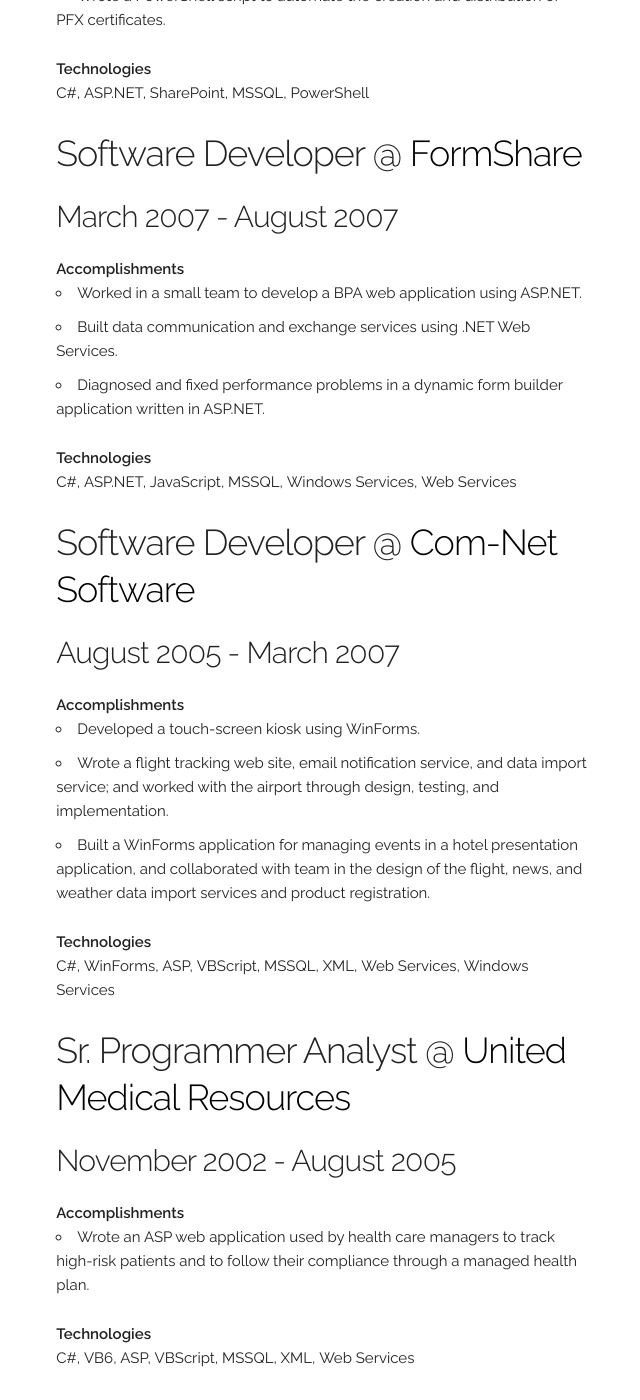
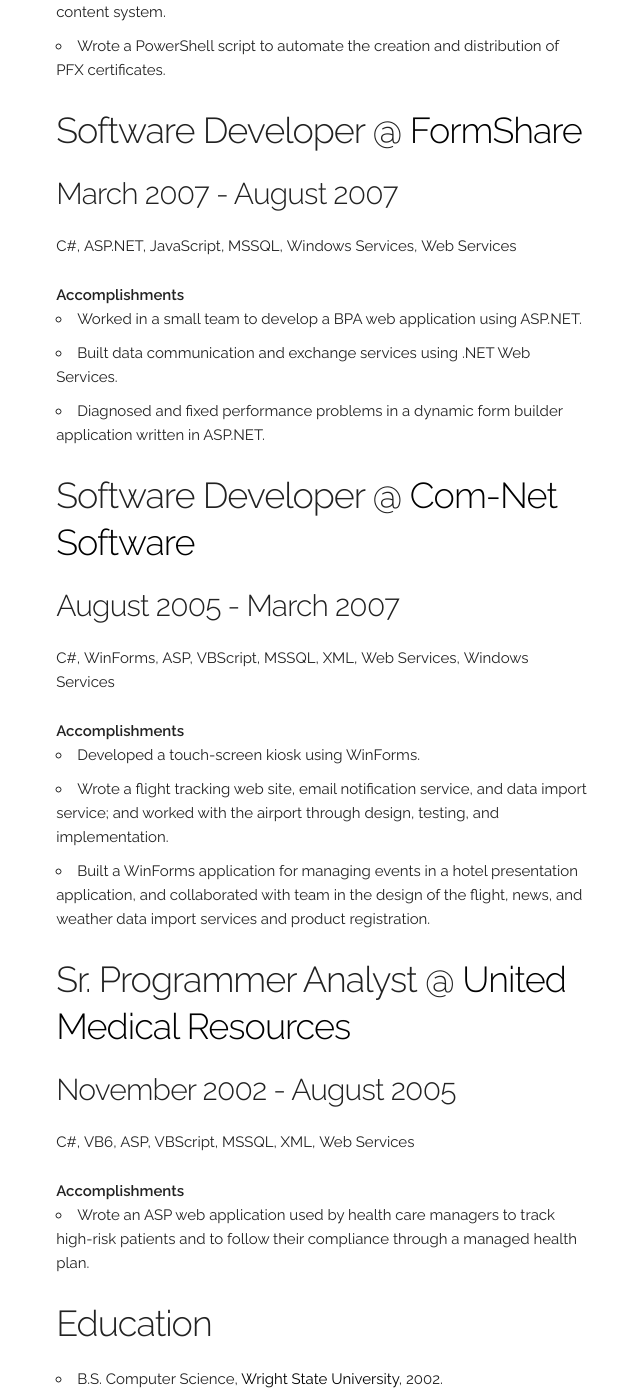
Before and after one commit to johnberberich/johnberberich.github.io, a Jekyll site: the page built from resume.html, in a window 1280 px wide and 1400 px high, scrolled down 1740 px. Shown: the whole window, without its empty margins (411-1051 px from the left). Built offline with Jekyll 4.4.1, drawn with Linux system fonts in a browser that asks for light colours; nearby versions of some CDN libraries; Markdown is read by kramdown in place of the engine named in the settings; some of the changed text lies outside the part shown.

Commit message:
update resume summary

```diff
--- a/_layouts/default.html
+++ b/_layouts/default.html
@@ -34,7 +34,7 @@
       Powered by <a href="http://jekyllrb.com/">Jekyll</a> and <a href="http://getskeleton.com/">Skeleton</a>.
       Hosted on <a href="https://github.com/johnberberich/johnberberich.github.io">GitHub</a>.
     </p>
-    <p>&copy; 2014 John Berberich</p>
+    <p>&copy; 2015 John Berberich</p>
   </footer>
 
   {% include google_analytics.html %}
--- a/resume.html
+++ b/resume.html
@@ -43,22 +43,21 @@ title:  Resume
             {{ job.position }} @ <a href="{{ job.website }}">{{ job.company }}</a>
           </h3>
           <h4 class="job-duration">
-            {{ job.started_on | date: '%B %Y' }} - {{ job.ended_on | default: "Present" | date: '%B %Y' }}
+            {{ job.started_on | date: "%B %Y" }} - {{ job.ended_on | date: "%B %Y" }}
           </h4>
         </header>
-        <div class="accopmlishments">
+        <div>
+          <ul class="skill-list">
+          {% for tech in job.technologies %}
+            <li>{{ tech }}</li>
+          {% endfor %}
+          </ul>
+        </div>
+        <div class="accomplishments">
           <strong>Accomplishments</strong>
           <ul>
           {% for accomplishment in job.accomplishments %}
             <li>{{ accomplishment }}</li>
-          {% endfor %}
-          </ul>
-        </div>
-        <div>
-          <strong>Technologies</strong>
-          <ul class="skill-list">
-          {% for tech in job.technologies %}
-            <li>{{ tech }}</li>
           {% endfor %}
           </ul>
         </div>
```
Also changed, not shown: other parts of resume.html (+1 -1 lines), _data/resume.yml (+12 -10 lines).
